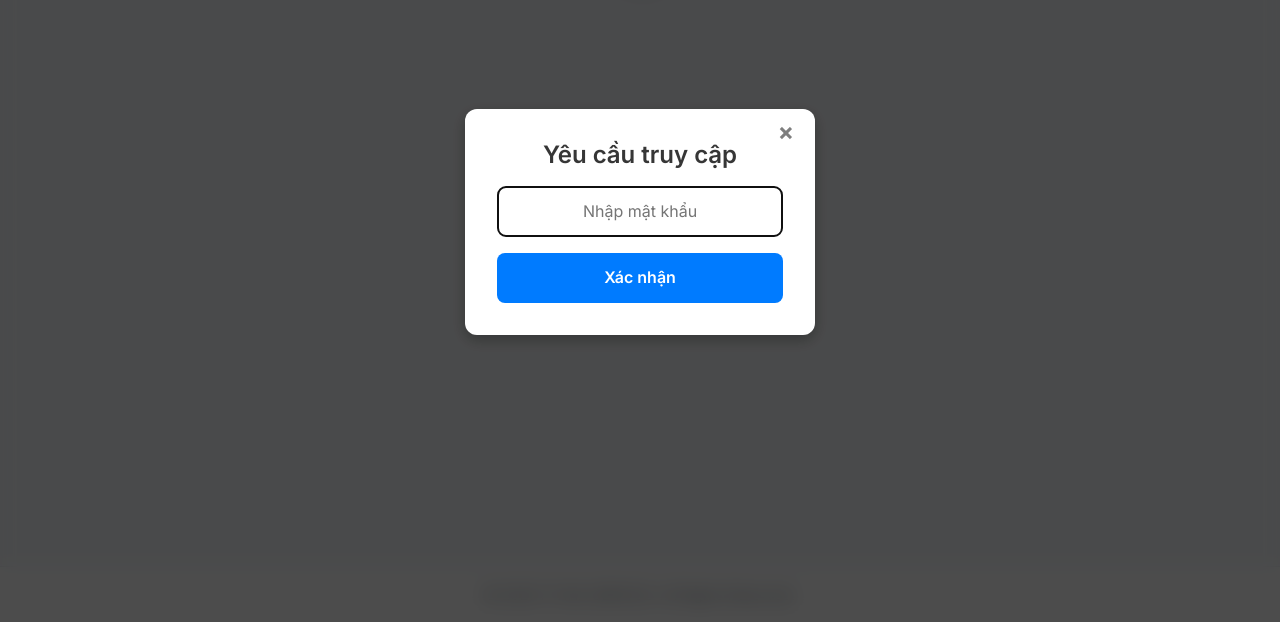
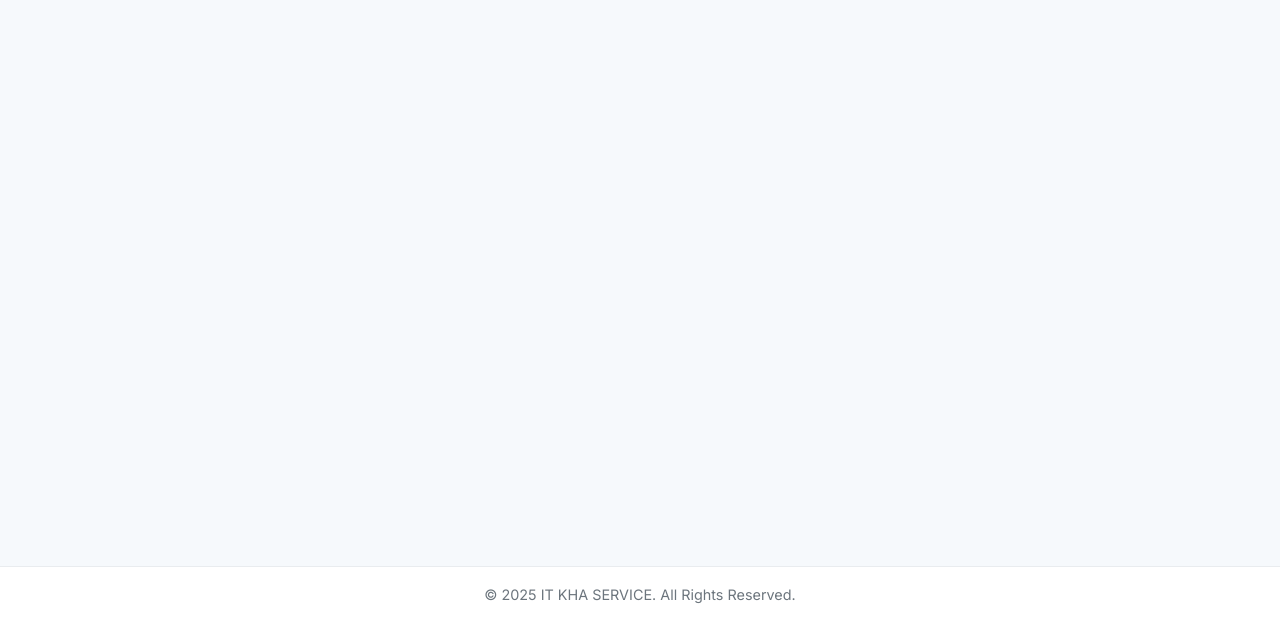
Before and after one commit to itkhaservice/itkhaservice.github.io, a plain HTML site: page index.html in a window 1280 px wide. Shown: the part 178-800 px from the top of the page. Drawn offline with nearby package versions, Linux system fonts and the light colour scheme.

Commit message:
feat: Remove password protection by deleting auth.js and its script tags

```diff
--- a/index.html
+++ b/index.html
@@ -61,7 +61,7 @@
 
   <!-- Bootstrap JS -->
   <script src="https://cdn.jsdelivr.net/npm/bootstrap@5.3.2/dist/js/bootstrap.bundle.min.js" integrity="sha384-C6RzsynM9kWDrMNeT87bh95OGNyZPhcTNXj1NW7RuBCsyN/o0jlpcV8Qyq46cDfL" crossorigin="anonymous"></script>
-  <script src="js/auth.js"></script>
+
 
 </body>
 </html>
--- a/js/auth.js
+++ /dev/null
@@ -1,163 +0,0 @@
-(function() {
-    const PASSWORD = "9999";
-
-    // This function runs on every protected page load
-    function initPasswordProtection() {
-        // Blur the content initially
-        const mainContent = document.getElementById('main-content');
-        if (mainContent) {
-            mainContent.classList.add('content-blurred');
-        }
-
-        // Create and show the password overlay
-        createOverlay();
-    }
-
-    function createOverlay() {
-        // Prevent creating multiple overlays
-        if (document.getElementById('password-overlay')) {
-            return;
-        }
-
-        const overlay = document.createElement('div');
-        overlay.id = 'password-overlay';
-        overlay.style.cssText = `
-            position: fixed;
-            top: 0;
-            left: 0;
-            width: 100%;
-            height: 100%;
-            background-color: rgba(0, 0, 0, 0.7);
-            backdrop-filter: blur(10px);
-            -webkit-backdrop-filter: blur(10px);
-            display: flex;
-            justify-content: center;
-            align-items: center;
-            z-index: 1050;
-            opacity: 0;
-            transition: opacity 0.3s ease;
-        `;
-
-        const modal = document.createElement('div');
-        modal.style.cssText = `
-            position: relative;
-            background-color: #fff;
-            padding: 2rem;
-            border-radius: 12px;
-            box-shadow: 0 5px 15px rgba(0,0,0,0.3);
-            text-align: center;
-            width: 90%;
-            max-width: 350px;
-        `;
-
-        const closeButton = document.createElement('button');
-        closeButton.innerHTML = '&times;';
-        closeButton.style.cssText = `
-            position: absolute;
-            top: 10px;
-            right: 15px;
-            font-size: 1.5rem;
-            font-weight: 700;
-            line-height: 1;
-            color: #000;
-            text-shadow: 0 1px 0 #fff;
-            opacity: 0.5;
-            background: transparent;
-            border: 0;
-            cursor: pointer;
-        `;
-        closeButton.onclick = function() {
-            window.location.href = 'index.html';
-        };
-        closeButton.onmouseover = function() { this.style.opacity = '1'; };
-        closeButton.onmouseout = function() { this.style.opacity = '0.5'; };
-
-
-        const title = document.createElement('h4');
-        title.textContent = 'Yêu cầu truy cập';
-        title.style.marginBottom = '1rem';
-        title.style.fontWeight = '600';
-
-        const form = document.createElement('form');
-        form.onsubmit = function(e) {
-            e.preventDefault();
-            checkPassword();
-        };
-
-        const input = document.createElement('input');
-        input.type = 'password';
-        input.id = 'password-input';
-        input.placeholder = 'Nhập mật khẩu';
-        input.autocomplete = 'current-password';
-        input.style.cssText = `
-            width: 100%;
-            padding: 0.75rem;
-            border: 1px solid #ccc;
-            border-radius: 8px;
-            margin-bottom: 1rem;
-            text-align: center;
-        `;
-
-        const button = document.createElement('button');
-        button.type = 'submit';
-        button.textContent = 'Xác nhận';
-        button.style.cssText = `
-            width: 100%;
-            padding: 0.75rem;
-            border: none;
-            border-radius: 8px;
-            background-color: var(--accent-color, #007bff);
-            color: #fff;
-            font-weight: 600;
-            cursor: pointer;
-        `;
-
-        const errorMsg = document.createElement('p');
-        errorMsg.id = 'password-error';
-        errorMsg.style.color = 'red';
-        errorMsg.style.marginTop = '1rem';
-        errorMsg.style.display = 'none';
-        errorMsg.textContent = 'Mật khẩu không đúng. Vui lòng thử lại.';
-
-        form.appendChild(input);
-        form.appendChild(button);
-        modal.appendChild(closeButton);
-        modal.appendChild(title);
-        modal.appendChild(form);
-        modal.appendChild(errorMsg);
-        overlay.appendChild(modal);
-
-        document.body.appendChild(overlay);
-        input.focus();
-
-        // Fade in the overlay
-        setTimeout(() => {
-            overlay.style.opacity = '1';
-        }, 10);
-    }
-
-    function checkPassword() {
-        const input = document.getElementById('password-input');
-        const errorMsg = document.getElementById('password-error');
-        const overlay = document.getElementById('password-overlay');
-        const mainContent = document.getElementById('main-content');
-
-        if (input.value === PASSWORD) {
-            overlay.style.opacity = '0';
-            setTimeout(() => {
-                overlay.remove();
-                if (mainContent) {
-                    mainContent.classList.remove('content-blurred');
-                }
-            }, 300); // Wait for transition
-        } else {
-            errorMsg.style.display = 'block';
-            input.value = '';
-            input.focus();
-        }
-    }
-
-    // Run on page load
-    document.addEventListener('DOMContentLoaded', initPasswordProtection);
-
-})();
```
Also changed, not shown: bao-cao.html (+0 -5 lines), excel.html (+1 -1 lines), he-thong-xe.html (+1 -1 lines), ke-toan.html (+1 -1 lines), phan-mem.html (+1 -1 lines).
